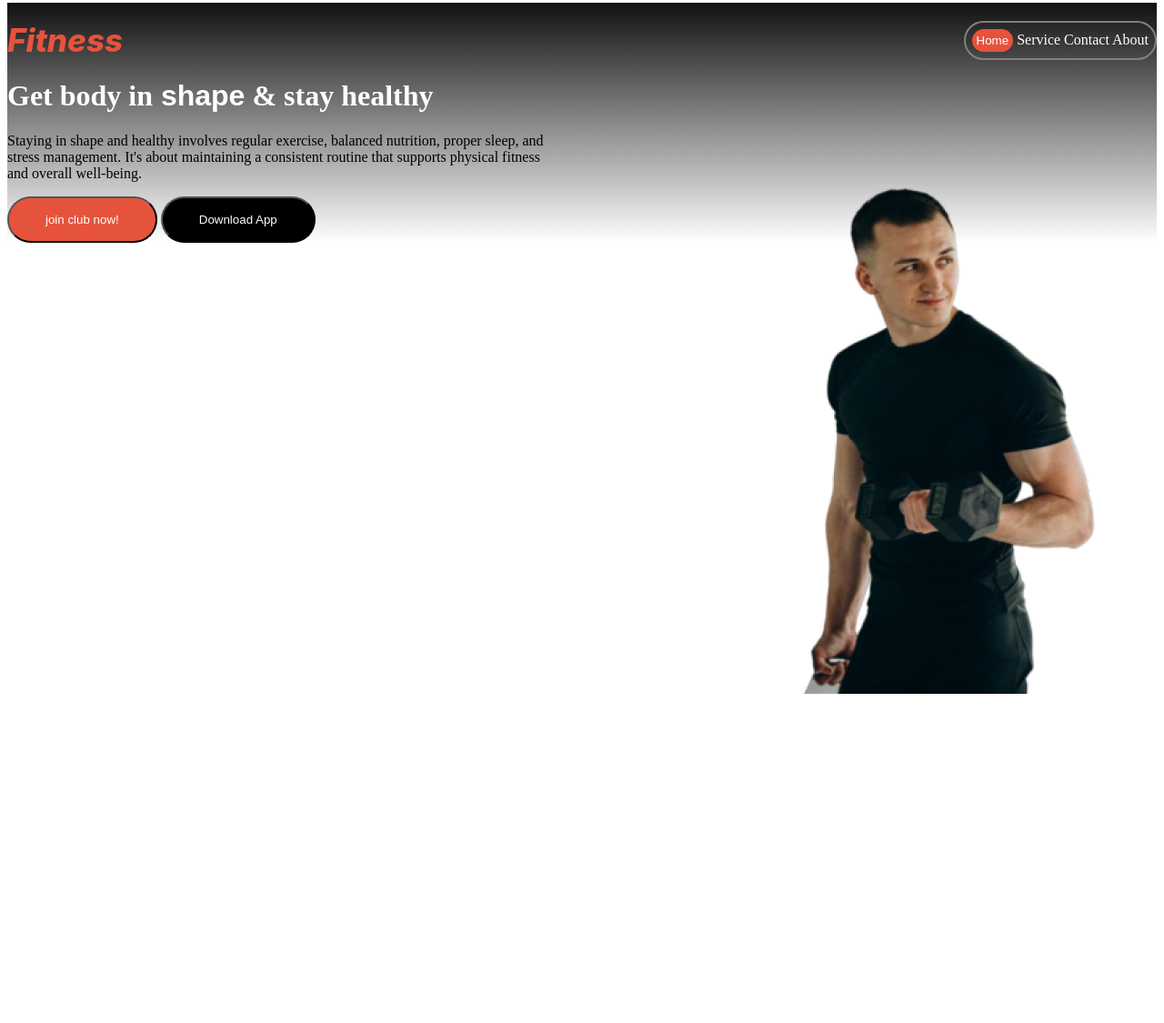
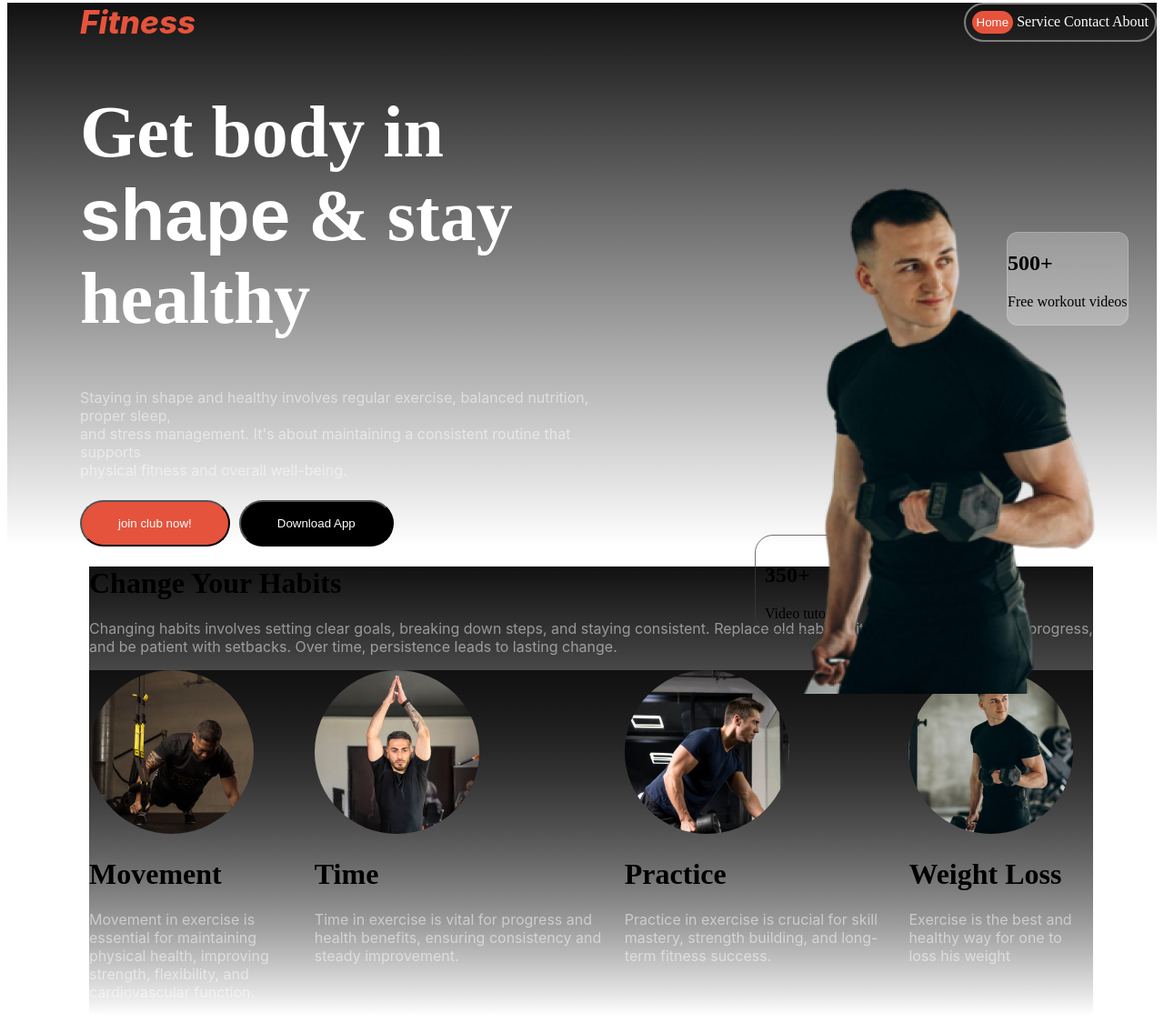
Before and after one commit to Asif22in24/Assignment-02, a plain HTML site: page index.html in a window 1280 px wide. Shown: the part 5-1130 px from the top of the page at 91% size. Before the commit the page ends 800 px from the top, so only its background shows below. Drawn offline with Linux system fonts and the light colour scheme.

Commit message:
2nd update

```diff
--- a/index.html
+++ b/index.html
@@ -17,7 +17,8 @@
                 <div class=fitness-area> Fitness</div>
                 <div class="home">
                     <button
-                        style="background-color:rgb(230, 83, 60);border:none;border-radius:46px;padding: 5px; color:white ;">Home</button>
+      style="background-color:rgb(230, 83, 60);border:none;border-radius:46px;padding:
+       5px; color:white ;">Home</button>
                     <d class="nav-menu-btn">Service</d>
                     <d class="nav-menu-btn">Contact</d>
                     <d class="nav-menu-btn">About</d>
@@ -25,27 +26,97 @@
             </nav>
             <div class="banner-main">
                 <div class="banner-childs">
-                <h1 style="color:white">Get body in<d class="shape"> shape</d> & stay healthy</h1>
-                <p>Staying in shape and healthy involves regular exercise,
-                    balanced nutrition, proper sleep, and stress management. It's about maintaining
-                    a consistent routine that supports physical fitness and overall well-being.</p>
+                    <h1 style=" color:white">Get body in<br>
+                        <d class="shape"> shape</d> & stay <br>healthy
+                    </h1>
+                    <p class="description">Staying in shape and healthy involves regular exercise,
+                        balanced nutrition, proper sleep,<br> and stress management. It's about maintaining
+                        a consistent routine that supports<br> physical fitness and overall well-being.</p>
              <div>
              <button
-                        style="background-color: rgb(230, 83, 60);padding:16px 40px 16px 40px;border-radius: 42px;color: white;">join
+              style="background-color: rgb(230, 83, 60);padding:16px 40px 16px 40px;border-radius:
+               42px;color: white;">join
                             club now!</button>
      <button
           style="padding:16px 40px 16px 40px;border-radius: 42px;color: white;background-color: black">Download
         App</button>
                     </div>
                 </div>
+                <div class="div-350">
+                    <div>
+                     <h2>350+</h2>
+                     <d>Video tutorial</d>
+                    </div class=round>
+                    <div><i class="fa-solid fa-circle"></i></div>
+                    </div>
+
+                </div>
                 <div class="banner-childs">
                     <img src="images/Images 2.png" alt="">
+                </div>
+                <section class="section-500">
+                    <h2>500+</h2>
+                    <p>Free workout videos</p>
+                </section>
+            </div>
+        </div>
+        <div>
+            <div class="Change-Your-Habits">
+                <h1 style="align-items: center;">Change Your Habits</h1>
+                <p class="description">Changing habits involves setting clear goals, breaking down steps,
+                     and staying consistent. Replace old habits with positive ones, reward progress, and be patient with setbacks.
+                     Over time, persistence leads to lasting change.</p>
+
+            <div class="movement">
+                <div>
+                <img src="images/image 3.png" alt="">
+                <h1>Movement</h1>
+                <p class="description">Movement in exercise is essential for maintaining physical health,
+                    improving <br>strength, flexibility,
+                    and cardiovascular function.</p>
+                </div>
+                <!-- <div>
+                    <h1>Movement</h1>
+                    <p>Movement in exercise is essential for maintaining physical health,
+                        improving strength, flexibility,
+                        and cardiovascular function.</p>
+                </div> -->
+                <div>
+                    <img src="images/image 2.png" alt="">
+                    <h1>Time</h1>
+                    <p class="description">Time in exercise is vital for progress and health benefits,
+                        ensuring consistency and steady improvement.</p>
+                </div>
+                <!-- <div>
+                <h1>Time</h1>
+                <p>Time in exercise is vital for progress and health benefits,
+                    ensuring consistency and steady improvement.</p>
+            </div> -->
+            <div>
+                <img src="images/image 4.png" alt="">
+                <h1>Practice</h1>
+            <p class="description">Practice in exercise is crucial for skill mastery, strength building, and long-term fitness success.</p>
+            </div>
+            <!-- <div>
+            <h1>Practice</h1>
+            <p>Practice in exercise is crucial for skill mastery, strength building, and long-term fitness success.</p>
+                </div> -->
+                <div>
+                    <img src="images/image 5.png" alt="">
+                    <h1>Weight Loss</h1>
+                <p class="description">Exercise is the best and healthy way for one to loss his weight</p>
+                </div>
+           <!-- <div>
+                <h1>Weight Loss</h1>
+                <p>Exercise is the best and healthy way for one to loss his weight</p>
+                    </div> -->
             </div>
         </div>
     </div>
     </header>
 
 
+    <main>
 
     </main>
     <footer></footer>
--- a/style.css
+++ b/style.css
@@ -1,10 +1,12 @@
 .fitness{
     display: flex;
     justify-content: space-between;
-    max-width: 1400px;
+    max-width: 1300px;
+
 }
 .navbar-wrapper{
     background: linear-gradient(180.00deg, rgb(17, 17, 17),rgba(119, 119, 119, 0) 100%);
+    width: -30%;
 }
 .home {
 color :  rgb(255, 255, 255);
@@ -24,14 +26,16 @@ gap: 15px;
   font-weight: 800;
   font-style: italic;
   gap: 10px;
+ left:30%;
+ margin-left: 80px;
 }
 .nav-hamburger-menu{
 
 }
-.fitness > div{
-    margin-top: 20px;
+/* .fitness > div{
+    margin-top: 20px; */
 
-}
+
 .main-content{
     max-width: 1440px;
     margin:0 auto;
@@ -46,8 +50,8 @@ gap: 15px;
   }
  .banner-childs img{
     width: 349px;
-height: 580px;
-left: 877px;
+  height: 580px;
+  left: 877px;
     bottom:32px;
     position: absolute;
 
@@ -55,11 +59,62 @@ left: 877px;
  .banner-main{
     display: flex;
     align-items: center;
+    /* background-color: rgb(17, 17, 17)
+    rgba(119, 119, 119, 0);
+     */
  }
 .banner-childs{
     width:47%;
+
 }
-.banner-childs font{
-    font-size: 78px;
+.banner-childs{
+    font-size: 40px;
      font-weight:900;
+     top: 100px;
+     align-items: center;
+     margin-left: 80px;
 }
+.section-500{
+    border: 1px solid rgba(255, 255, 255, 0.18);
+    border-radius: 12px;
+  background: rgba(255, 255, 255, 0.258);
+  position: absolute;
+width: max-content;
+ left: 1107px;
+top: 260px;
+align-items: center;
+
+}
+.round{
+    color:red
+}
+.div-350{
+    padding: 10px;
+    border: 1px solid rgba(66, 57, 57, 0.731);
+    position: absolute;
+    border-radius:20px;
+    left:830px;
+    bottom:100px;
+}
+.Change-Your-Habits{
+    background: linear-gradient(180.00deg, rgb(17, 17, 17),rgba(119, 119, 119, 0) 100%);
+    align-items: center;
+    margin-left:90px;
+    margin-right: 70px;
+
+}
+.movement {
+ display:flex;
+  /* background: rgb(0, 0, 0); */
+  background: linear-gradient(180.00deg, rgb(17, 17, 17),rgba(119, 119, 119, 0) 100%);
+
+}
+.description{
+ font-family: "Inter", sans-serif;
+font-weight: 400;
+font-size: 16px;
+color: rgba(255, 255, 255, 0.5);}
+
+.movement img{
+    border-radius: 50%;
+}
```
Lines whose indentation alone changed are shown as unchanged.
